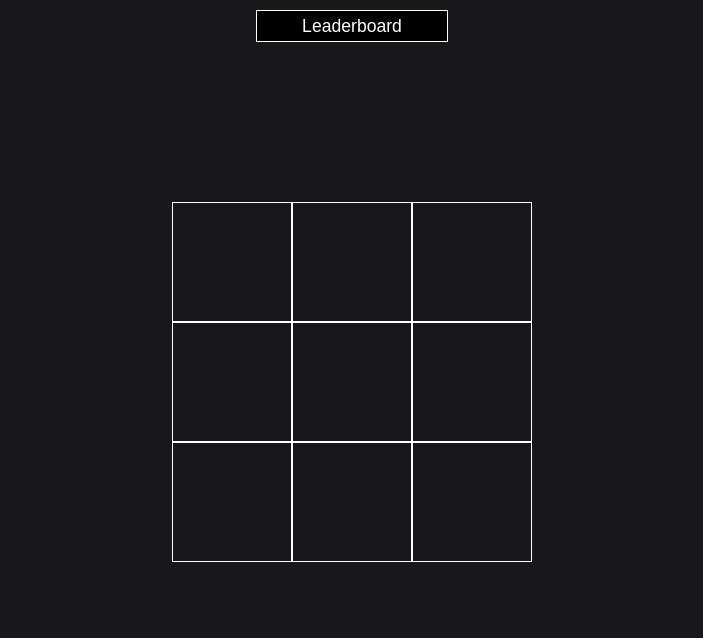
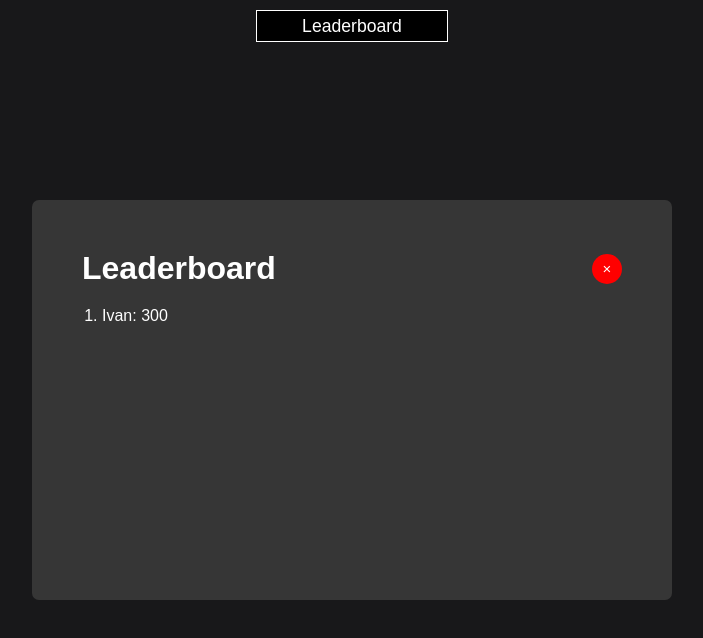
Before and after one commit to Ivan3342/Tic-Tac-Toe, a plain HTML site: page index.html in a window 1280 px wide. Both pictures are taken after a click on the button "Leaderboard". Shown: the whole page, without its empty margins (288-991 px from the left). Drawn offline with Linux system fonts and the light colour scheme.

Commit message:
added leaderboard showing functionality

```diff
--- a/index.html
+++ b/index.html
@@ -8,6 +8,13 @@
 </head>
 <body>
     <button id="leaderboardButton">Leaderboard</button>
+
+    <div id="leaderboard" class="hidden">
+        <span><h1>Leaderboard</h1> <button id="closeButton">×</button></span>
+        <ol>
+            <li>Ivan: 300</li>
+        </ol>
+    </div>
 
     <div id="grid">
         <div class="grid-field" id="0"></div>
--- a/script.js
+++ b/script.js
@@ -1,6 +1,16 @@
 const leaderboardButton = document.getElementById("leaderboardButton");
+const leaderboard = document.getElementById("leaderboard");
+const closeButton = document.getElementById("closeButton")
 const grid = document.getElementById("grid");
 const fields = [...grid.children];
+
+leaderboardButton.addEventListener("click", (e) => {
+    leaderboard.classList.toggle("hidden")
+})
+
+closeButton.addEventListener("click", (e) => {
+    leaderboard.classList.toggle("hidden");
+})
 
 let userInput = "X";
 
--- a/style.css
+++ b/style.css
@@ -8,6 +8,10 @@
     box-sizing: border-box;
     font-family: Arial, Helvetica, sans-serif;
 
+}
+
+.hidden {
+    display: none;
 }
 
 body {
@@ -34,6 +38,49 @@ body {
     background-color: rgb(54, 54, 54);
 }
 
+#leaderboard {
+    position: absolute;
+    color: white;
+    background-color: rgb(54, 54, 54);
+    width: 50vw;
+    height: 50vh;
+    border-radius: 7px;
+    top: 50%;
+    left: 50%;
+    transform: translate(-50%, -50%);
+    padding: 50px;
+
+    & span {
+        display: flex;
+        justify-content: space-between;
+        align-items: center;
+    }
+
+    & ol {
+        padding: 20px;
+    }
+
+    & #closeButton {
+        width: 30px;
+        height: 30px;
+        border-radius: 50%;
+        align-items: center;
+        justify-content: center;
+        color: white;
+        background-color: red;
+        font-size: 15px;
+        border: none;
+    }
+
+    & #closeButton:hover {
+        background-color: rgb(150, 0, 0);
+        cursor: pointer;
+    }
+
+}
+
+
+
 #grid {
     align-items: center;
     justify-content: center;
```
